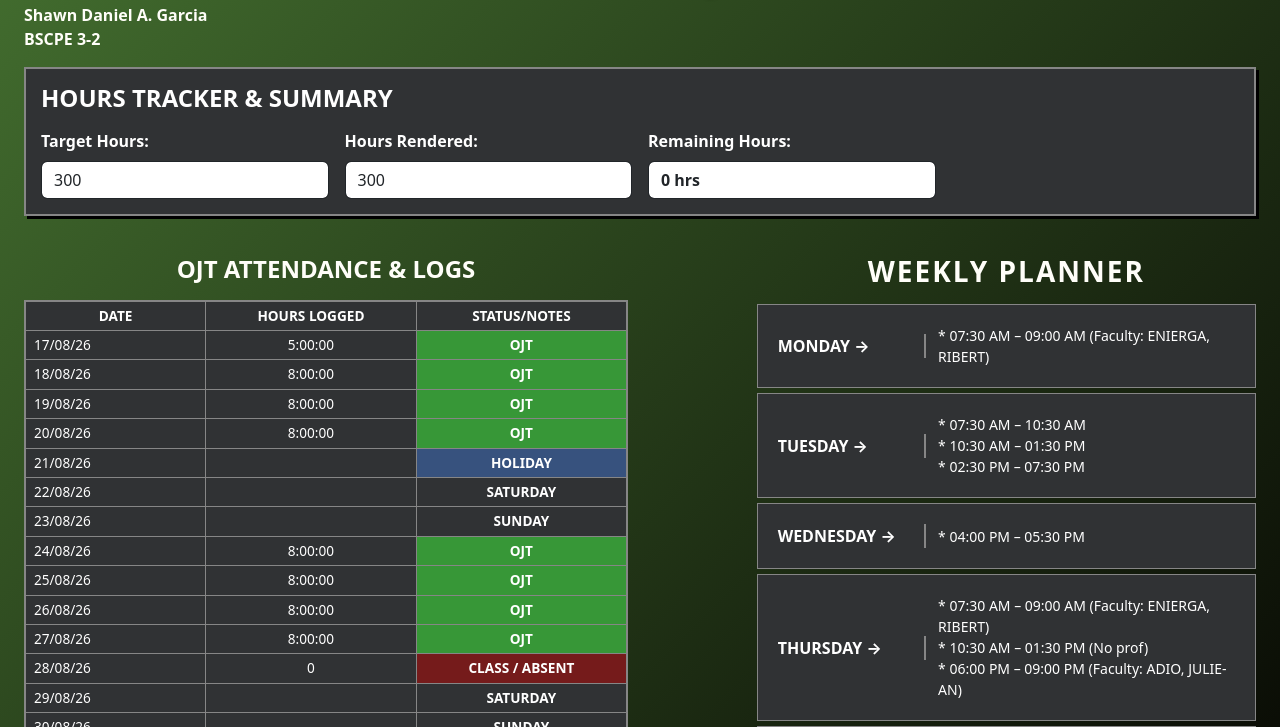
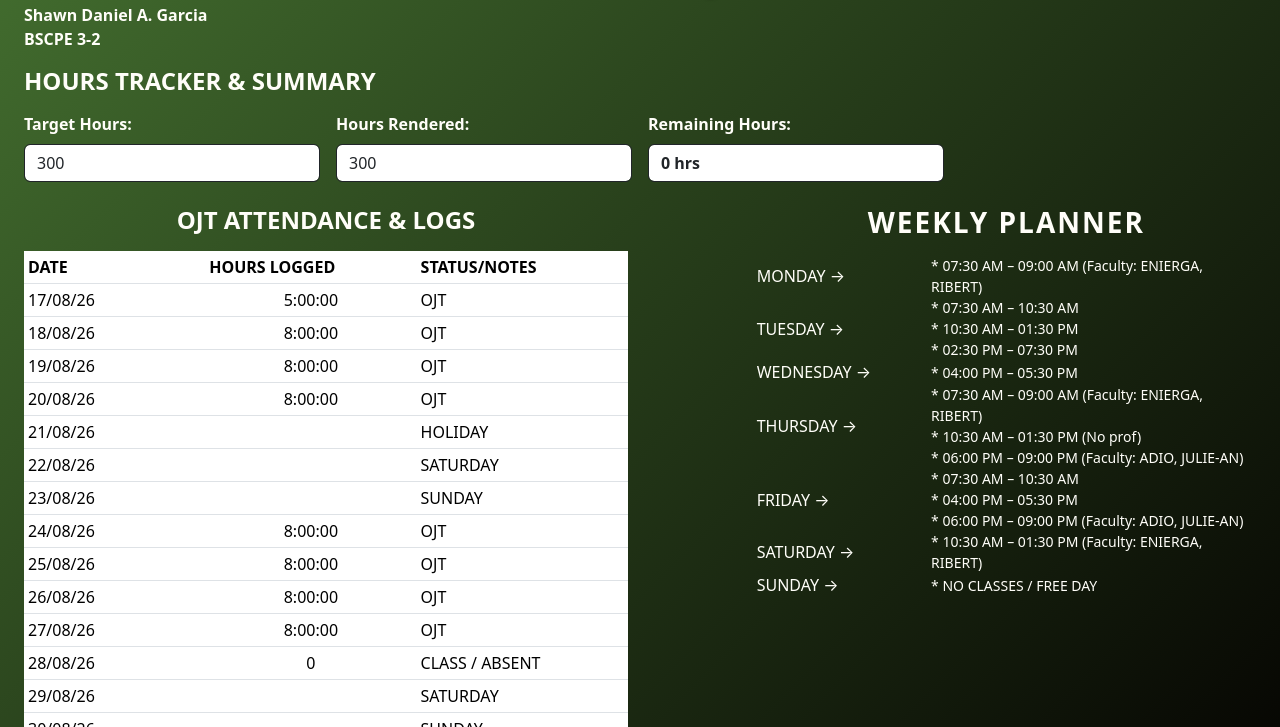
Before and after one commit to garciashawndaniel/GarciaShawn-Projection-of-Schedule, a plain HTML site: page index.html in a window 1280 px wide. Shown: the part 73-800 px from the top of the page. Drawn offline with nearby package versions, Linux system fonts and the light colour scheme.

Commit message:
Update index.html

```diff
--- a/index.html
+++ b/index.html
@@ -11,77 +11,6 @@
             background: linear-gradient(135deg, #436e2f 0%, #030000 100%);
             color: #fffef9;
             min-height: 100vh;
-        }
-
-        .planner-card {
-            border: 0.5px solid #868686;
-            background-color: #303234;
-            padding: 20px;
-            margin-bottom: 5px;
-            color: #ffffff;
-        }
-
-        .planner-day {
-            border-right: 2px solid #868686;
-            font-weight: bold;
-        }
-
-        .summary-card {
-            border: 2px solid #868686;
-            background-color: #303234;
-            padding: 15px;
-            margin-bottom: 15px;
-            box-shadow: 3px 3px 0px #000;
-            color: #ffffff;
-        }
-
-        .log-table {
-            border: 2px solid #868686;
-            font-size: 0.85rem;
-        }
-
-        .log-table th {
-            background-color: #303234;
-            border: 1px solid #868686;
-            text-align: center;
-            color: #ffffff;
-        }
-
-        .log-table td {
-            border: 1px solid #868686;
-            padding: 4px 8px;
-            vertical-align: middle;
-            background-color: #303234;
-            color: #ffffff;
-        }
-
-
-        .ojt {
-            background-color: #379737 !important;
-            color: #ffffff !important;
-            font-weight: bold;
-            text-align: center;
-        }
-
-        .holiday {
-            background-color: #37527e !important;
-            color: #ffffff !important;
-            font-weight: bold;
-            text-align: center;
-        }
-
-        .weekend {
-            background-color: #303234 !important;
-            color: #ffffff !important;
-            font-weight: bold;
-            text-align: center;
-        }
-
-        .absent {
-            background-color: #751b1b !important;
-            color: #ffffff !important;
-            font-weight: bold;
-            text-align: center;
         }
     </style>
 </head>
```
